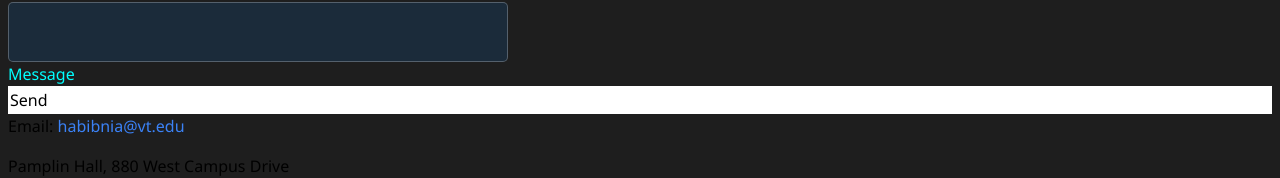
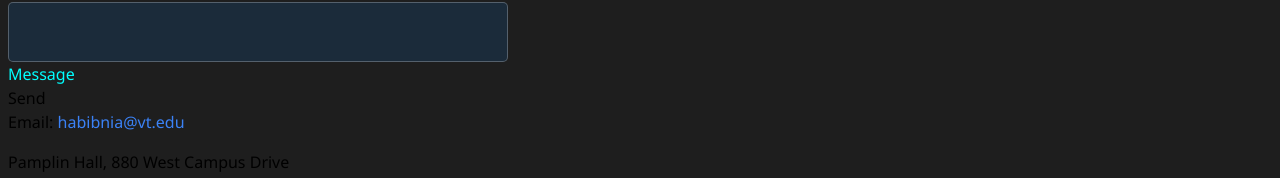
Before and after one commit to notansooon/Personal_Web, a React (Create React App) app: page /Contact in a window 1280 px wide. Shown: the part 460-638 px from the top of the page. Built offline with nearby package versions, Linux system fonts and the light colour scheme.

Commit message:
Update style.css

```diff
--- a/src/Components/Pages/style.css
+++ b/src/Components/Pages/style.css
@@ -1,3 +1,6 @@
+@tailwind base;
+@tailwind components;
+@tailwind utilities;
 
 
 .custom-placeholder::placeholder {
@@ -22,11 +25,23 @@
   border-radius: 5px;
   outline: none;
 }
-.btn {
-  border: 2px solid rgb(255, 255, 255, 0.25);
-  color: black;
-  background-color: white;
+
+
+button{
+  position: relative;
+  border: none;
+  transition: .4s ease-in;
+  z-index: 1;
+
 }
+button::before,
+button::after{
+  position: absolute;
+  content: "";
+  z-index: -1;
+  padding: 1em 3em;
+}
+
 .btn:hover{
     border: 2px solid cyan;
     color: cyan;
```
